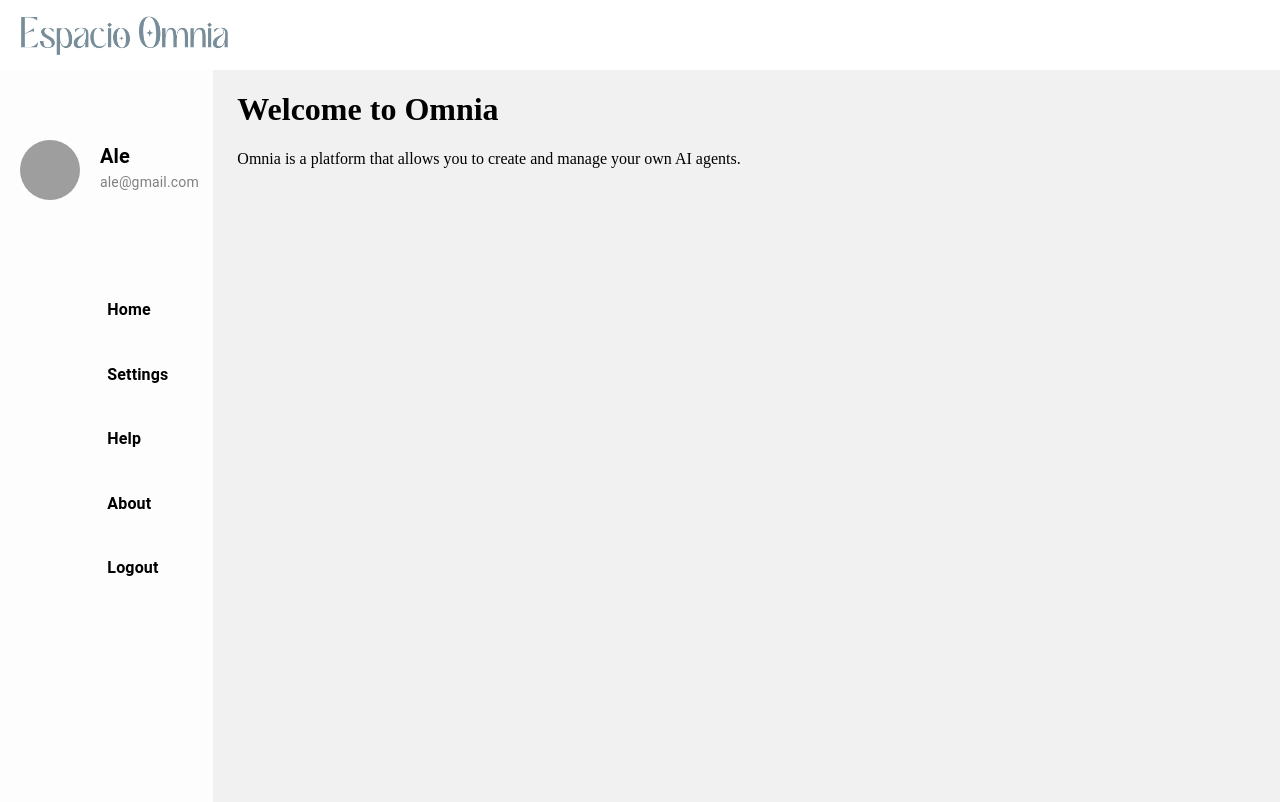
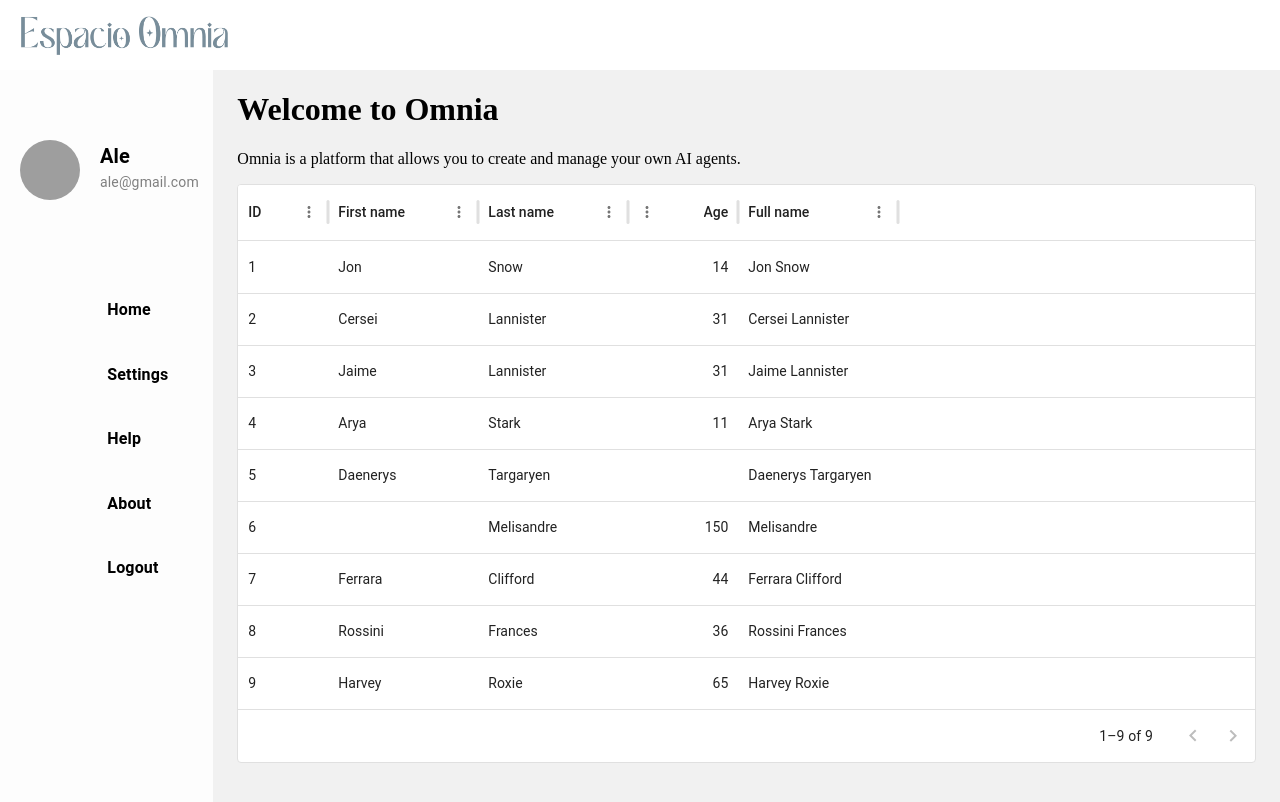
Before and after one commit to jimz159753/omnia-front, a Next.js app: page / in a window 1280 px wide. Shown: the top 802 px of the page. Built offline with nearby package versions, Linux system fonts and the light colour scheme; grey boxes are pictures that could not be loaded; some icons are missing; what @mui/material-nextjs would draw is missing.

Commit message:
feat: add GeneticDataGrid component and integrate MUI Data Grid with mock data

```diff
--- a/package.json
+++ b/package.json
@@ -16,6 +16,7 @@
     "@mui/icons-material": "^7.0.2",
     "@mui/material": "^7.0.2",
     "@mui/material-nextjs": "^7.0.2",
+    "@mui/x-data-grid": "^8.0.0-beta.3",
     "next": "15.3.1",
     "react": "^19.0.0",
     "react-dom": "^19.0.0"
--- a/src/app/page.tsx
+++ b/src/app/page.tsx
@@ -1,44 +1,53 @@
-'use client';
+"use client";
 import ListSection from "@/components/ListSection";
 import { ProfileCard } from "@/components/ProfileCard";
 import { Container, Grid } from "@mui/material";
-import CottageOutlinedIcon from '@mui/icons-material/CottageOutlined';
-import InfoOutlinedIcon from '@mui/icons-material/InfoOutlined';
-import SettingsOutlinedIcon from '@mui/icons-material/SettingsOutlined';
-import QuestionMarkOutlinedIcon from '@mui/icons-material/QuestionMarkOutlined';
-import LogoutOutlinedIcon from '@mui/icons-material/LogoutOutlined';
 import Image from "next/image";
-import OmniaTitle from '@/assets/images/omnia_title.png'
-
-const userInfo = {
-  name: "Ale",
-  email: "ale@gmail.com",
-  imgSrc: 'https://images.unsplash.com/photo-1529995049601-ef63465a463f?q=80&w=2704&auto=format&fit=crop&ixlib=rb-4.0.3&ixid=M3wxMjA3fDB8MHxwaG90by1wYWdlfHx8fGVufDB8fHx8fA%3D%3D'
-}
-
-const items = [
-  { icon: <CottageOutlinedIcon color="disabled" sx={{ height: '30px', width: '30px'}} />, title: 'Home' },
-  { icon: <SettingsOutlinedIcon color="disabled" sx={{ height: '30px', width: '30px'}}/>, title: 'Settings' },
-  { icon: <QuestionMarkOutlinedIcon color="disabled" sx={{ height: '30px', width: '30px'}}/>, title: 'Help' },
-  { icon: <InfoOutlinedIcon color="disabled" sx={{ height: '30px', width: '30px'}}/>, title: 'About' },
-  { icon: <LogoutOutlinedIcon color="disabled" sx={{ height: '30px', width: '30px'}}/>, title: 'Logout' },
-]
+import OmniaTitle from "@/assets/images/omnia_title.png";
+import GeneticDataGrid from "@/components/GeneticDataGrid";
+import { columns } from "@/components/GeneticDataGrid/columns";
+import { GridColDef, GridValidRowModel } from "@mui/x-data-grid";
+import { items, rows, userInfo } from "@/mock/data";
 
 export default function Home() {
   const { name, email, imgSrc } = userInfo;
   return (
-      <Grid container sx={{ backgroundColor: '#F1F1F1' }}>
-        <Grid size={12} height={70} sx={{ backgroundColor: '#FFFFFF', display: 'flex', alignItems: 'center', padding: '20px' }}>
-            <Image src={OmniaTitle} alt="Omnia"  height={40} />
+    <Grid container sx={{ backgroundColor: "#F1F1F1" }}>
+      <Grid
+        size={12}
+        height={70}
+        sx={{
+          backgroundColor: "#FFFFFF",
+          display: "flex",
+          alignItems: "center",
+          padding: "20px",
+        }}
+      >
+        <Image src={OmniaTitle} alt="Omnia" height={40} />
       </Grid>
-        <Grid size={2} sx={{ backgroundColor: '#FDFDFD', height: '100vh', display: 'flex', flexDirection: 'column' }}>
+      <Grid
+        size={2}
+        sx={{
+          backgroundColor: "#FDFDFD",
+          height: "100vh",
+          display: "flex",
+          flexDirection: "column",
+        }}
+      >
         <ProfileCard name={name} imgSrc={imgSrc} email={email} />
         <ListSection items={items} />
       </Grid>
-        <Grid size={10} sx={{ backgroundColor: '#F1F1F1', height: '100vh' }}>
+      <Grid size={10} sx={{ backgroundColor: "#F1F1F1", height: "100vh" }}>
         <Container>
           <h1>Welcome to Omnia</h1>
-            <p>Omnia is a platform that allows you to create and manage your own AI agents.</p>
+          <p>
+            Omnia is a platform that allows you to create and manage your own AI
+            agents.
+          </p>
+          <GeneticDataGrid
+            data={rows}
+            columns={columns as GridColDef<GridValidRowModel>[]}
+          />
         </Container>
       </Grid>
     </Grid>
--- /dev/null
+++ b/src/components/GeneticDataGrid/columns.tsx
@@ -0,0 +1,39 @@
+import { GridColDef } from "@mui/x-data-grid";
+
+export interface IRow {
+  id: number;
+  lastName: string;
+  firstName: string;
+  age: number | null;
+}
+
+export const columns: GridColDef<IRow>[] = [
+  { field: "id", headerName: "ID", width: 90 },
+  {
+    field: "firstName",
+    headerName: "First name",
+    width: 150,
+    editable: true,
+  },
+  {
+    field: "lastName",
+    headerName: "Last name",
+    width: 150,
+    editable: true,
+  },
+  {
+    field: "age",
+    headerName: "Age",
+    type: "number",
+    width: 110,
+    editable: true,
+  },
+  {
+    field: "fullName",
+    headerName: "Full name",
+    description: "This column has a value getter and is not sortable.",
+    sortable: false,
+    width: 160,
+    valueGetter: (value, row) => `${row.firstName || ""} ${row.lastName || ""}`,
+  },
+];
--- /dev/null
+++ b/src/components/GeneticDataGrid/index.tsx
@@ -0,0 +1,19 @@
+import { DataGrid, GridValidRowModel, GridColDef } from "@mui/x-data-grid";
+
+interface IGeneticDataGridProps<T> {
+  data: T[];
+  columns: GridColDef<GridValidRowModel>[];
+}
+
+const GeneticDataGrid = <T,>({ data, columns }: IGeneticDataGridProps<T>) => {
+  return (
+    <DataGrid
+      rows={data as GridValidRowModel[]}
+      columns={columns}
+      pageSizeOptions={[5]}
+      disableRowSelectionOnClick
+    />
+  );
+};
+
+export default GeneticDataGrid;
--- /dev/null
+++ b/src/mock/data.tsx
@@ -0,0 +1,72 @@
+import CottageOutlinedIcon from "@mui/icons-material/CottageOutlined";
+import InfoOutlinedIcon from "@mui/icons-material/InfoOutlined";
+import SettingsOutlinedIcon from "@mui/icons-material/SettingsOutlined";
+import QuestionMarkOutlinedIcon from "@mui/icons-material/QuestionMarkOutlined";
+import LogoutOutlinedIcon from "@mui/icons-material/LogoutOutlined";
+
+export const userInfo = {
+    name: "Ale",
+    email: "ale@gmail.com",
+    imgSrc:
+      "https://images.unsplash.com/photo-1529995049601-ef63465a463f?q=80&w=2704&auto=format&fit=crop&ixlib=rb-4.0.3&ixid=M3wxMjA3fDB8MHxwaG90by1wYWdlfHx8fGVufDB8fHx8fA%3D%3D",
+  };
+
+export const items = [
+    {
+      icon: (
+        <CottageOutlinedIcon
+          color="disabled"
+          sx={{ height: "30px", width: "30px" }}
+        />
+      ),
+      title: "Home",
+    },
+    {
+      icon: (
+        <SettingsOutlinedIcon
+          color="disabled"
+          sx={{ height: "30px", width: "30px" }}
+        />
+      ),
+      title: "Settings",
+    },
+    {
+      icon: (
+        <QuestionMarkOutlinedIcon
+          color="disabled"
+          sx={{ height: "30px", width: "30px" }}
+        />
+      ),
+      title: "Help",
+    },
+    {
+      icon: (
+        <InfoOutlinedIcon
+          color="disabled"
+          sx={{ height: "30px", width: "30px" }}
+        />
+      ),
+      title: "About",
+    },
+    {
+      icon: (
+        <LogoutOutlinedIcon
+          color="disabled"
+          sx={{ height: "30px", width: "30px" }}
+        />
+      ),
+      title: "Logout",
+    },
+  ];
+
+export const rows = [
+    { id: 1, lastName: "Snow", firstName: "Jon", age: 14 },
+    { id: 2, lastName: "Lannister", firstName: "Cersei", age: 31 },
+    { id: 3, lastName: "Lannister", firstName: "Jaime", age: 31 },
+    { id: 4, lastName: "Stark", firstName: "Arya", age: 11 },
+    { id: 5, lastName: "Targaryen", firstName: "Daenerys", age: null },
+    { id: 6, lastName: "Melisandre", firstName: null, age: 150 },
+    { id: 7, lastName: "Clifford", firstName: "Ferrara", age: 44 },
+    { id: 8, lastName: "Frances", firstName: "Rossini", age: 36 },
+    { id: 9, lastName: "Roxie", firstName: "Harvey", age: 65 },
+  ];
```
Also changed, not shown: 1 other file (tests, documents, lock files or other folders). Lines whose indentation alone changed are shown as unchanged.
